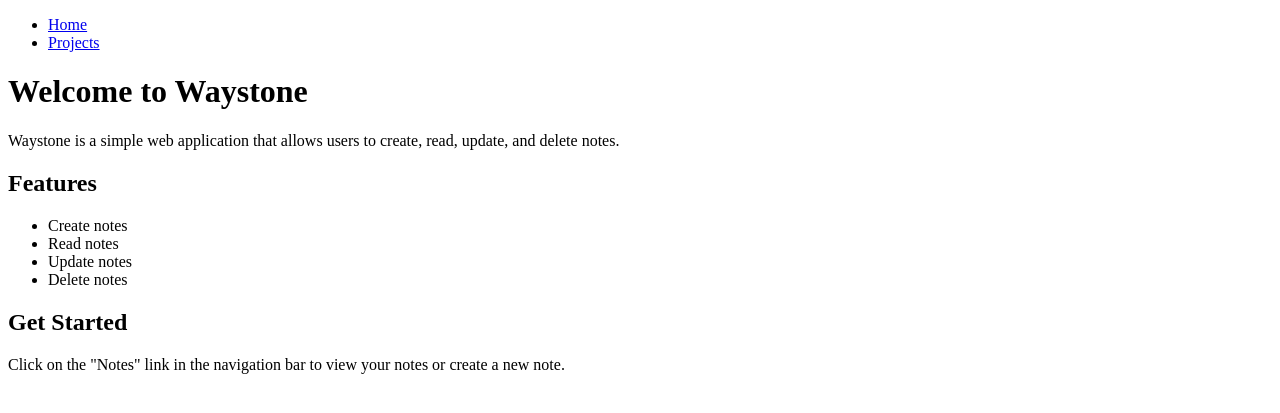
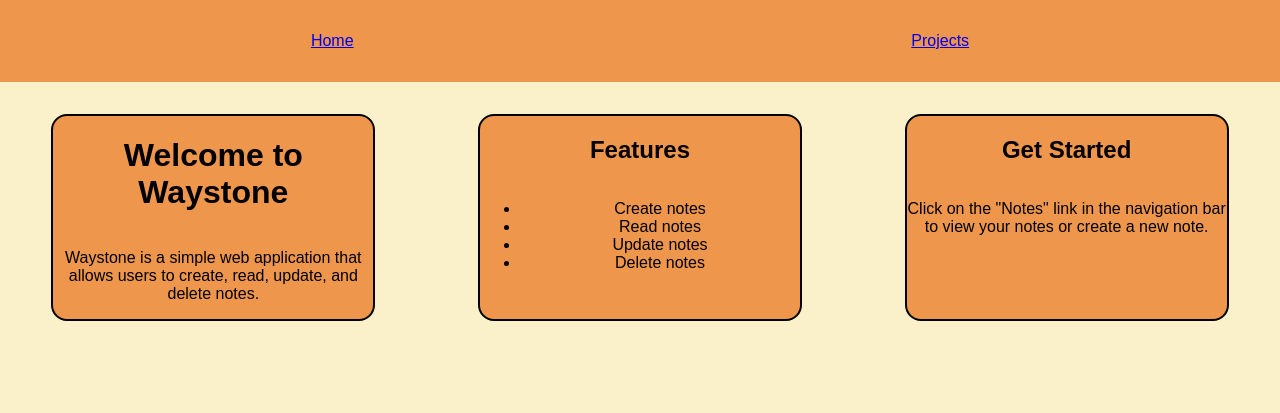
Before and after one commit to walliscode/WayStone, a Flask app: page / in a window 1280 px wide. Shown: the top 413 px of the page. Run offline with Flask 3, Linux system fonts and the light colour scheme; some libraries are stand-ins or nearby versions.

Commit message:
added basic css, colour scheme and flex layout

```diff
--- /dev/null
+++ b/waystone/static/style.css
@@ -0,0 +1,45 @@
+:root {
+    --color-background: #faf0ca;
+    --color-box: #ee964b;
+    --color-add: #0d3b66;
+    --color-remove: #f95738;
+    --color-edit: #f4d35e;
+}
+
+html {
+    font-family: sans-serif;
+
+}
+
+body {
+    display: flex;
+    flex-direction: column;
+    margin: 0 auto;
+    background: var(--color-background);
+}
+
+nav {
+    display: flex;
+    flex-direction: row;
+    justify-content: space-around;
+    background: var(--color-box);
+    padding: 2rem;
+    margin-bottom: 2rem;
+}
+
+div {
+    display: flex;
+}
+.columns {
+    flex-direction: row;
+    justify-content: space-around;
+}
+
+.column {
+    flex-direction: column;
+    border: 0.15rem solid black;
+    border-radius: 1rem;
+    background: var(--color-box);
+    width: 20rem;
+    text-align: center;
+}
--- a/waystone/templates/common/head.html
+++ b/waystone/templates/common/head.html
@@ -2,20 +2,20 @@
 <html lang="en">
 
 <head>
-
+    <link rel="stylesheet" href="{{ url_for('static', filename='style.css') }}">
 </head>
 
 <body>
     {% include 'common/navbar.html'%}
     {% block title %}{% endblock %}
     <div class="columns">
-        <div class="column_1">
+        <div class="column">
             {% block column_1 %}{% endblock %}
         </div>
-        <div class="column_2">
+        <div class="column">
             {% block column_2 %}{% endblock %}
         </div>
-        <div class="column_3">
+        <div class="column">
             {% block column_3 %}{% endblock %}
         </div>
     </div>
--- a/waystone/templates/common/navbar.html
+++ b/waystone/templates/common/navbar.html
@@ -1,7 +1,5 @@
 <nav>
-    <ul>
-        <li><a href="{{url_for('home.home')}}">Home</a></li>
-        <li><a href="{{url_for('project.index')}}">Projects</a></li>
+    <a href="{{url_for('home.home')}}">Home</a>
+    <a href="{{url_for('project.index')}}">Projects</a>
 
-    </ul>
 </nav>
```
